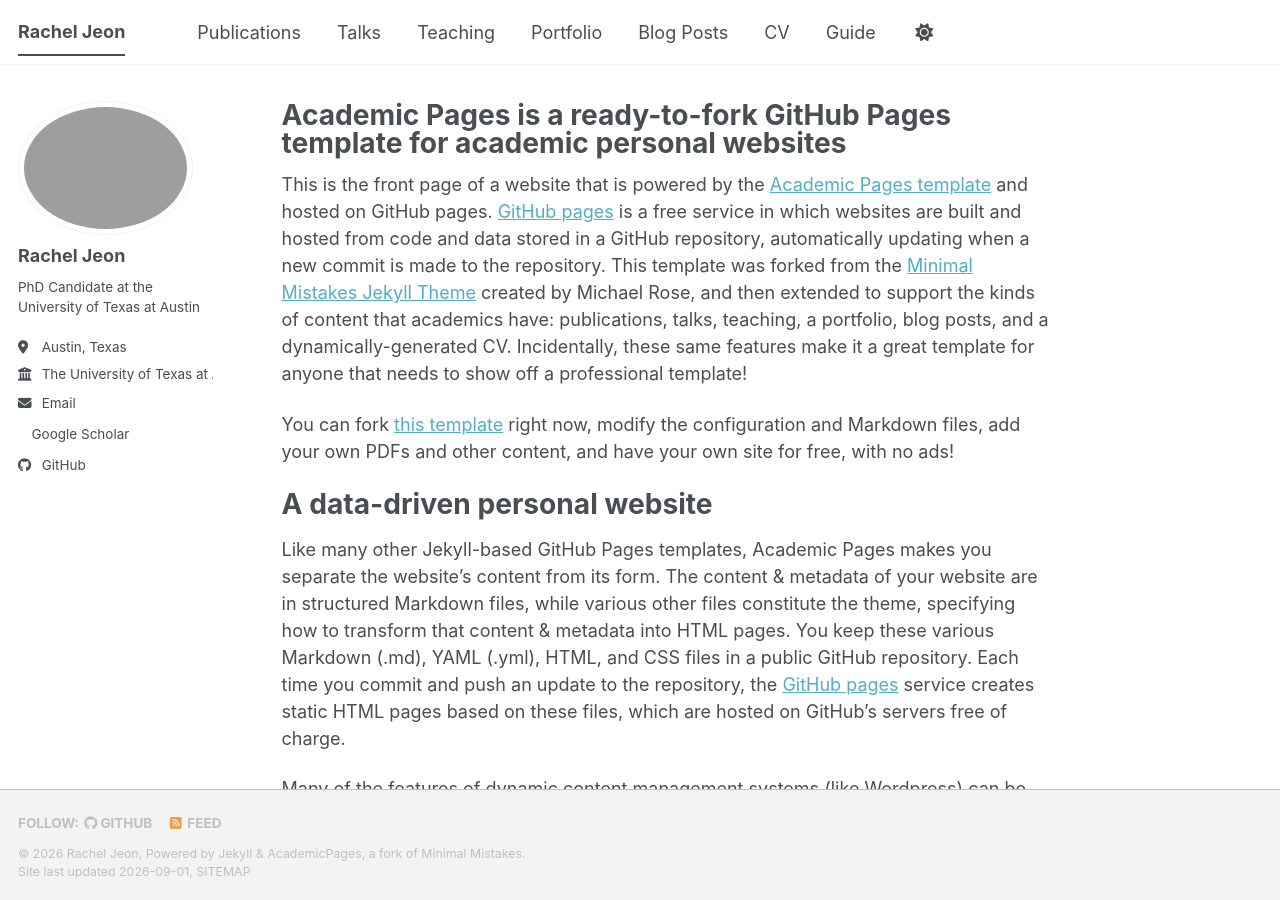
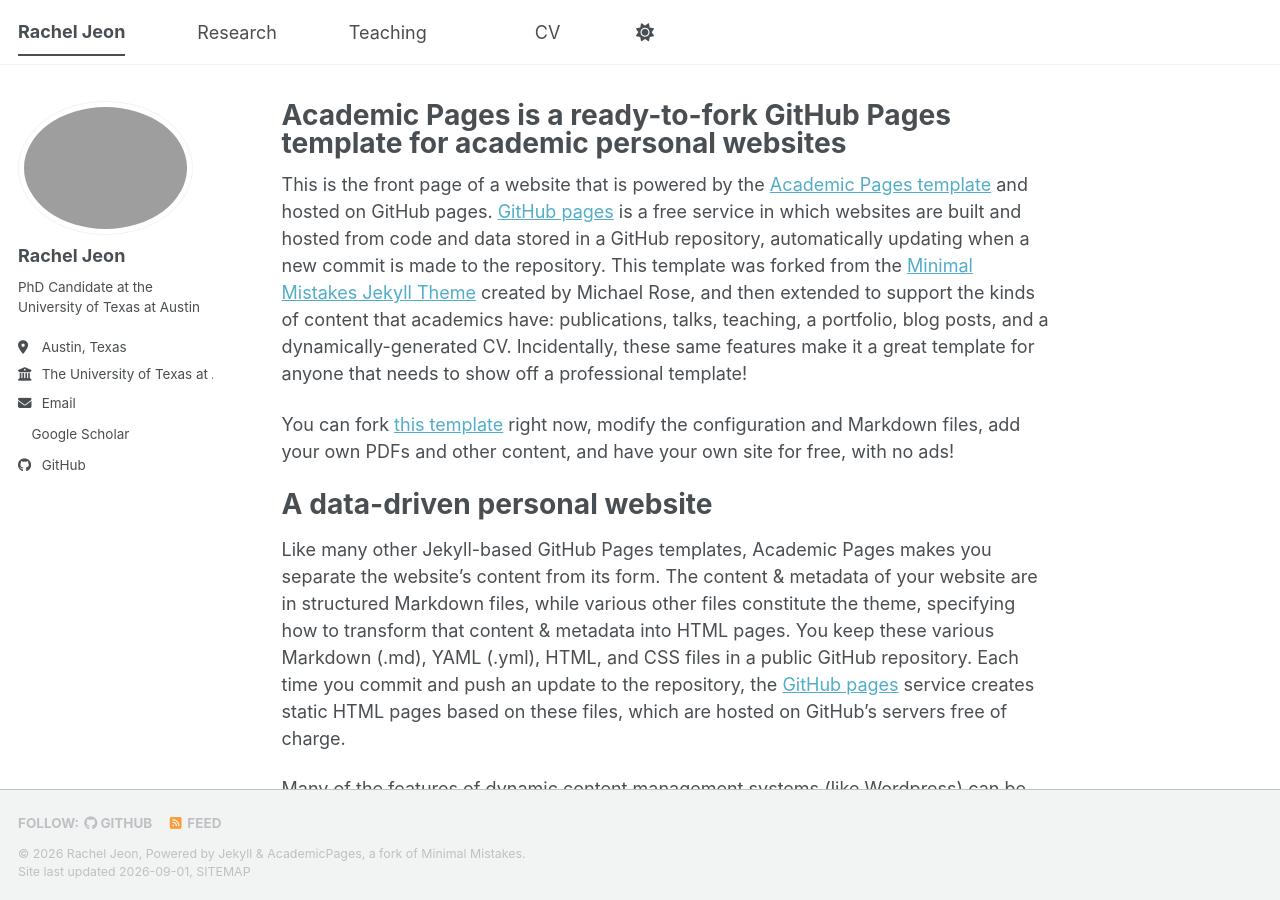
Before and after one commit to rachel-jeon/rachel-jeon.github.io, a Jekyll site: the page built from _pages/about.md, in a window 1280 px wide and 900 px high. Built offline with Jekyll 4.4.1, drawn with Linux system fonts in a browser that asks for light colours; a style sheet for code colours, icons or effects is not loaded; some of the changed lines change nothing that is shown.

Commit message:
Update navigation.yml

```diff
--- a/_data/navigation.yml
+++ b/_data/navigation.yml
@@ -8,20 +8,20 @@
 #      Markdown formatted page while the second is generated using JSON.
 
 main:
-  - title: "Publications"
-    url: /publications/
+  - title: "Research"
+    url: /research/
 
-  - title: "Talks"
-    url: /talks/
+  - #title: "Talks"
+    #url: /talks/
 
   - title: "Teaching"
     url: /teaching/
 
-  - title: "Portfolio"
-    url: /portfolio/
+  - #title: "Portfolio"
+    #url: /portfolio/
 
-  - title: "Blog Posts"
-    url: /year-archive/
+  - #title: "Blog Posts"
+    #url: /year-archive/
 
   - title: "CV"
     url: /cv/
@@ -29,5 +29,5 @@
   # - title: "CV"
   #   url: /cv-json/
 
-  - title: "Guide"
-    url: /markdown/
+  - #title: "Guide"
+    #url: /markdown/
```
